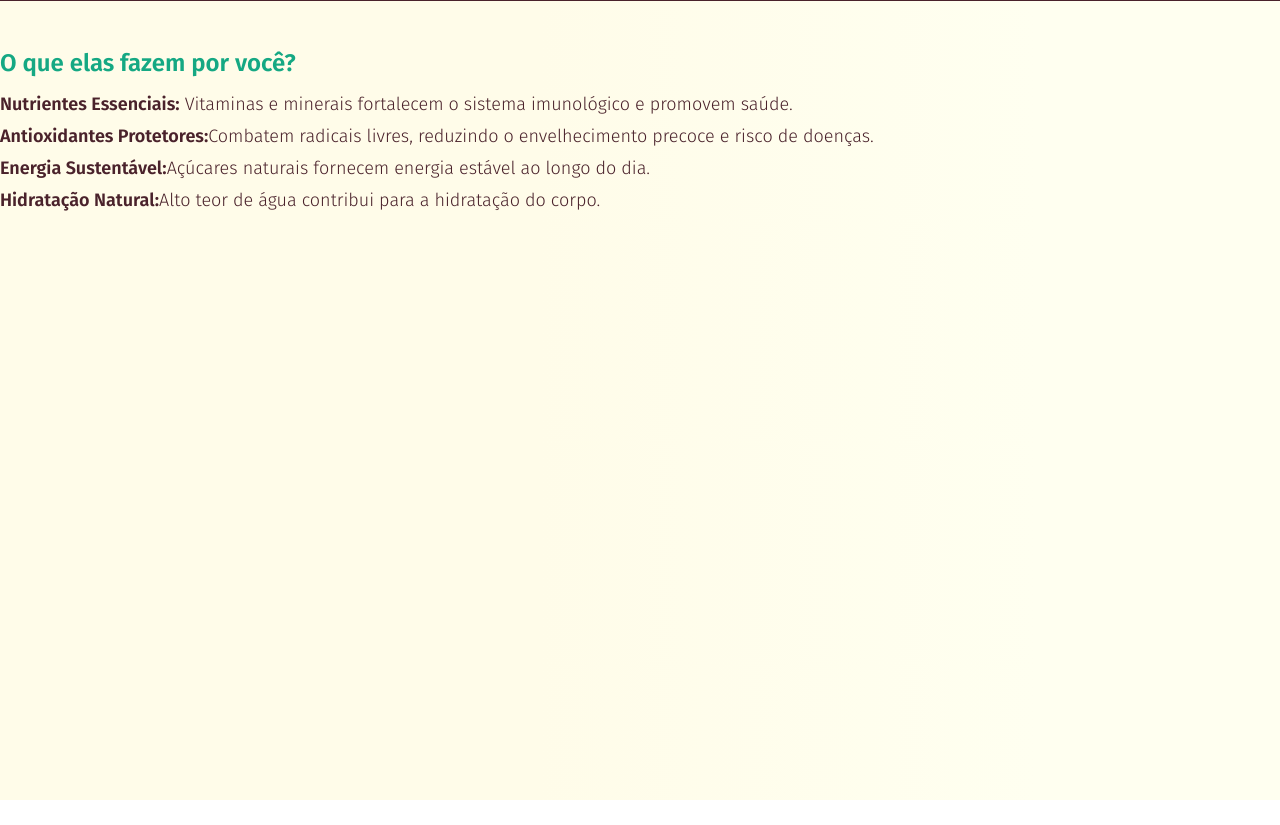
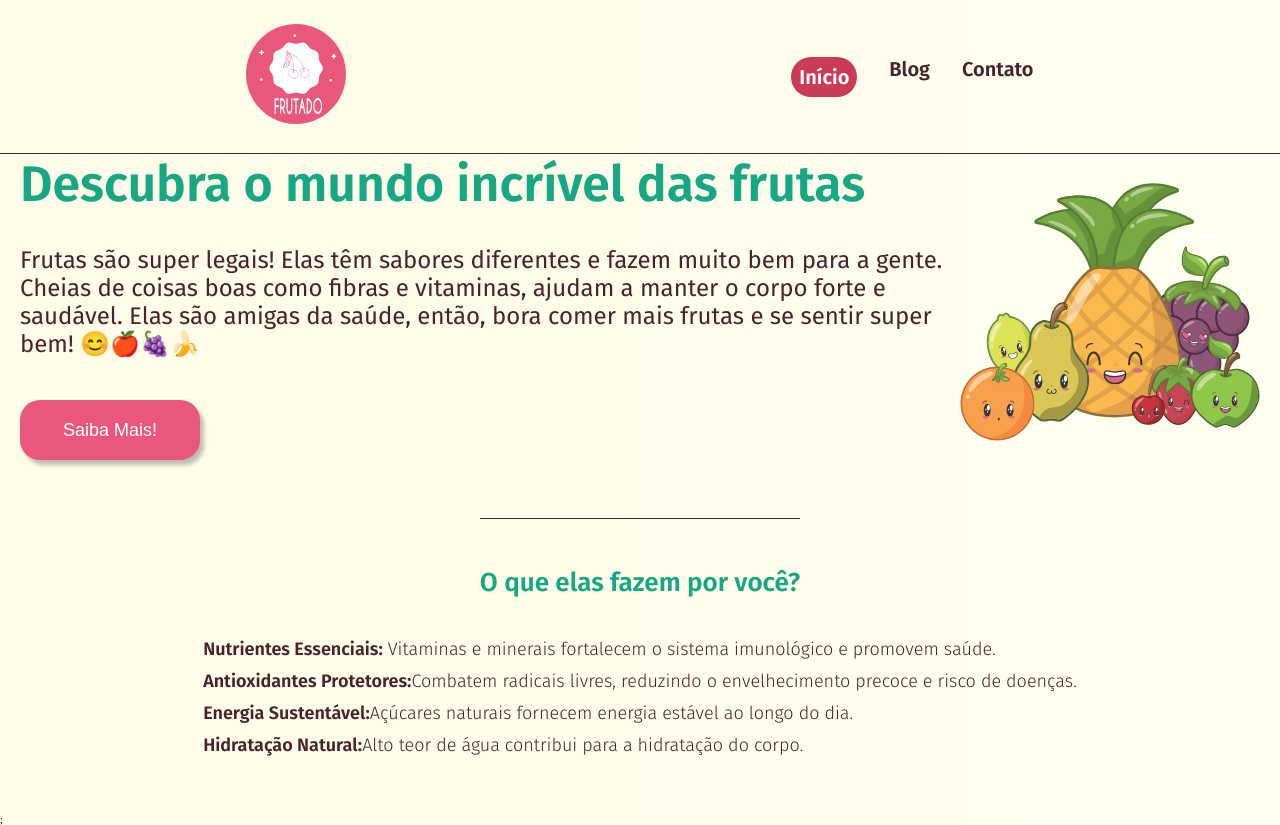
Before and after one commit to AlineMachadoTeixeira/exercicio-final-next-js, a Next.js app: page / in a window 1280 px wide. Before the commit the page ends 800 px from the top, so only its background shows below. Built offline with nearby package versions, Linux system fonts and the light colour scheme.

Commit message:
Finalizando css da index

```diff
--- a/src/components/ui/Cabecalho.jsx
+++ b/src/components/ui/Cabecalho.jsx
@@ -1,4 +1,7 @@
 import styled from "styled-components";
+import Menu from "./Menu";
+import Link from "next/link";
+import Image from "next/image";
 
 export default function Cabecalho() {
   return (
@@ -7,11 +10,12 @@ export default function Cabecalho() {
         <Link href="/">
           <Image
             src="/images/frutado-logo.svg"
-            width={48}
-            height={48}
+            width={100}
+            height={100}
             alt="Logo Frutado"
           />
         </Link>
+        <Menu />
       </h1>
     </StyledHeader>
   );
@@ -24,7 +28,9 @@ const StyledHeader = styled.header`
     align-items: center;
     justify-content: space-around;
     padding: 24px;
-
-    /* Imagem não mexi no css */
+  }
+  nav {
+    display: flex;
+    gap: 32px;
   }
 `;
--- /dev/null
+++ b/src/components/ui/Container.jsx
@@ -0,0 +1,10 @@
+import styled from "styled-components";
+
+export default function Container({ children }) {
+  return <StyledContainer> {children} </StyledContainer>;
+}
+
+const StyledContainer = styled.div`
+  margin-bottom: 48px;
+  border-top: 0.4px solid #4a222b;
+`;
--- /dev/null
+++ b/src/components/ui/Layout.jsx
@@ -0,0 +1,10 @@
+import Cabecalho from "./Cabecalho";
+
+export default function Layout({ children }) {
+  return (
+    <>
+      <Cabecalho />
+      <main>{children}</main>;
+    </>
+  );
+}
--- a/src/components/ui/Menu.jsx
+++ b/src/components/ui/Menu.jsx
@@ -1,7 +1,9 @@
 import Link from "next/link";
+import { usePathname } from "next/navigation";
 import styled from "styled-components";
 
 export default function Menu() {
+  const linkAtivo = usePathname();
   return (
     <StyledNav>
       <Link className={linkAtivo === "/" ? "ativo" : ""} href="/">
@@ -20,7 +22,16 @@ export default function Menu() {
 }
 
 const StyledNav = styled.nav`
+  a {
+    font-family: var(--fonte-geral);
+    color: var(--cor-primaria-texto);
+    font-weight: 600;
+    font-size: 20px;
+  }
   a.ativo {
     background-color: var(--botao-hover);
+    padding: 8px;
+    border-radius: 20px;
+    color: #fff;
   }
 `;
--- a/src/pages/_app.js
+++ b/src/pages/_app.js
@@ -1,5 +1,12 @@
+import Layout from "@/components/ui/layout";
 import "@/styles/globals.css";
 
 export default function App({ Component, pageProps }) {
-  return <Component {...pageProps} />;
+  return (
+    <>
+      <Layout>
+        <Component {...pageProps} />
+      </Layout>
+    </>
+  );
 }
--- a/src/pages/index.jsx
+++ b/src/pages/index.jsx
@@ -1,4 +1,8 @@
+import Container from "@/components/ui/Container";
 import Head from "next/head";
+import Image from "next/image";
+import Link from "next/link";
+import styled from "styled-components";
 
 export default function Home() {
   return (
@@ -8,7 +12,30 @@ export default function Home() {
         <meta name="description" contente="O que os melhores frutos oferece" />
         <meta name="Keywords" content="Frutas, melancia, feira, banana, maça" />
       </Head>
-      <section>
+      <StyledHome>
+        <Container>
+          <section className="conteudo-principal">
+            <div className="conteudo-principal-escrito">
+              <h2>Descubra o mundo incrível das frutas</h2>
+              <p>
+                Frutas são super legais! Elas têm sabores diferentes e fazem
+                muito bem para a gente. Cheias de coisas boas como fibras e
+                vitaminas, ajudam a manter o corpo forte e saudável. Elas são
+                amigas da saúde, então, bora comer mais frutas e se sentir super
+                bem! 😊🍎🍇🍌
+              </p>
+              <Link href="/blog">
+                <button>Saiba Mais!</button>
+              </Link>
+            </div>
+            <Image
+              src="/images/frutas.svg"
+              width={300}
+              height={300}
+              alt="Logo Frutado"
+            />
+          </section>
+          <section className="conteudo-secundario">
             <h3>O que elas fazem por você?</h3>
             <ul>
               <li>
@@ -16,19 +43,96 @@ export default function Home() {
                 fortalecem o sistema imunológico e promovem saúde.
               </li>
               <li>
-            <strong>Antioxidantes Protetores:</strong>Combatem radicais livres,
-            reduzindo o envelhecimento precoce e risco de doenças.
+                <strong>Antioxidantes Protetores:</strong>Combatem radicais
+                livres, reduzindo o envelhecimento precoce e risco de doenças.
               </li>
               <li>
                 <strong>Energia Sustentável:</strong>Açúcares naturais fornecem
                 energia estável ao longo do dia.
               </li>
               <li>
-            <strong>Hidratação Natural:</strong>Alto teor de água contribui para
-            a hidratação do corpo.
+                <strong>Hidratação Natural:</strong>Alto teor de água contribui
+                para a hidratação do corpo.
               </li>
             </ul>
           </section>
+        </Container>
+      </StyledHome>
     </>
   );
 }
+
+const StyledHome = styled.section`
+  .conteudo-principal {
+    display: flex;
+    flex-direction: row;
+    align-items: center;
+    justify-content: space-around;
+    margin-left: 20px;
+    margin-right: 20px;
+  }
+  .conteudo-principal-escrito {
+    display: flex;
+    flex-direction: column;
+    gap: 32px;
+  }
+
+  h2 {
+    font-weight: 600;
+    font-size: 50px;
+    color: var(--cor-primaria-titulo);
+  }
+  p {
+    font-weight: 400;
+    font-size: 24px;
+  }
+  button {
+    background-color: var(--botao);
+    width: 180px;
+    height: 60px;
+    border: none;
+    box-shadow: 4px 5px 4px rgba(0, 0, 0, 0.25);
+    border-radius: 20px;
+    font-weight: 400;
+    font-size: 18px;
+    color: #fff;
+    margin-bottom: 10px;
+
+    &:hover {
+      background-color: var(--botao-hover);
+    }
+  }
+
+  .conteudo-secundario {
+    display: flex;
+    flex-direction: column;
+    align-items: center;
+    gap: 24px;
+    margin-top: 48px;
+    margin-left: 20px;
+    margin-right: 20px;
+  }
+
+  h3 {
+    border-top: 0.4px solid var(--cor-primaria-texto);
+    padding-top: 48px;
+    font-weight: 600;
+    font-size: 26px;
+    color: var(--cor-primaria-titulo);
+    margin-bottom: 16px;
+  }
+
+  ul {
+    list-style: none;
+  }
+
+  li {
+    font-family: var(--fonte-geral);
+    color: var(--cor-primaria-texto);
+    font-family: "Fira Sans", sans-serif;
+    font-weight: 300;
+    font-size: 18px;
+    color: #4a222b;
+    margin-bottom: 10px;
+  }
+`;
--- a/src/styles/globals.css
+++ b/src/styles/globals.css
@@ -14,7 +14,7 @@
 :root {
   --cor-primaria-texto: #4a222b; /* paragrafos e linha */
   --cor-primaria-titulo: #15a883; /* titulos */
-  --botao-hover: #e41b41; /* Botão hover  */
+  --botao-hover: #ca3b55; /* Botão hover  */
   --botao: #ea577c; /* Botão e logo */
   --sombra-box: 0px 10px 15px -3px rgba(0, 0, 0, 0.1);
   --borda-arredondada: 0.5rem;
@@ -54,14 +54,13 @@ h2 {
 h3 {
   border-top: 0.4px solid var(--cor-primaria-texto);
   padding-top: 48px;
-  font-family: "Fira Sans", sans-serif;
   font-weight: 600;
-  font-size: 24px;
+  font-size: 26px;
   color: var(--cor-primaria-titulo);
   margin-bottom: 16px;
 }
 
-li {
+p {
   font-family: var(--fonte-geral);
   color: var(--cor-primaria-texto);
   font-family: "Fira Sans", sans-serif;
```
Also changed, not shown: src/pages/blog.jsx (+5 -2 lines), src/pages/contato.jsx (+5 -2 lines), teste.html (+13 -8 lines). Lines whose indentation alone changed are shown as unchanged.
